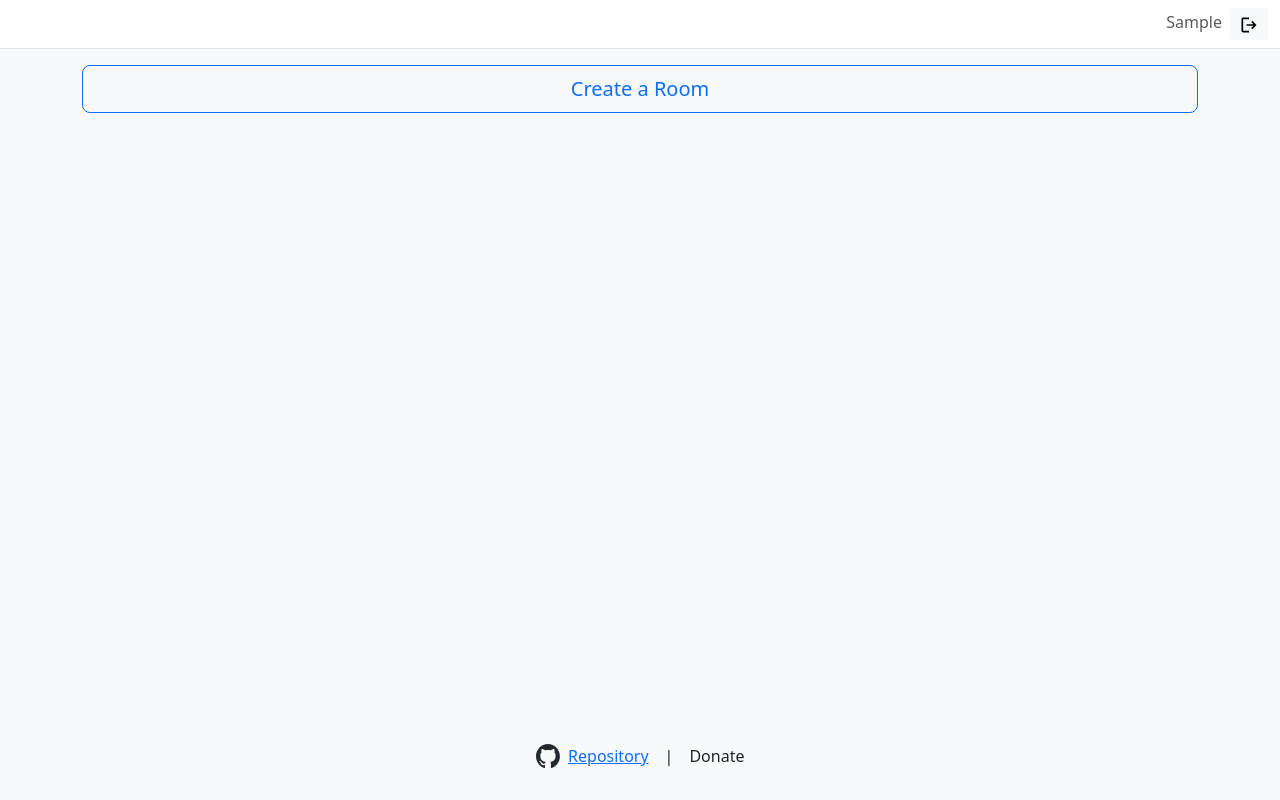
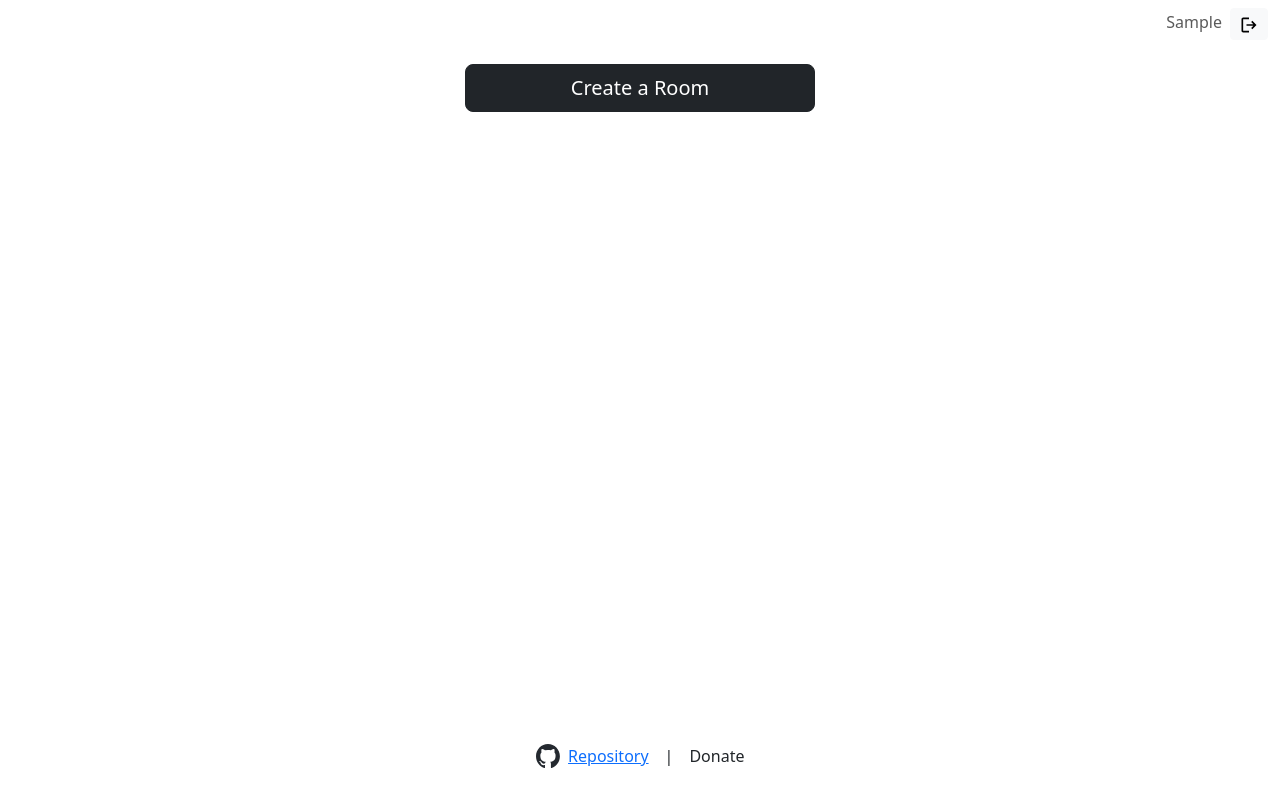
Before and after one commit to ricardodecarvalho/planning-poker, a React (Vite) app: page / in a window 1280 px wide. Built offline with nearby package versions, Linux system fonts and the light colour scheme; no server answers; sample sign-in values are in the browser's storage.

Commit message:
feat: Navbar with white color

```diff
--- a/src/App.tsx
+++ b/src/App.tsx
@@ -6,11 +6,7 @@ import { ToastContainer } from "react-toastify";
 import AppRouter from "./components/AppRouter";
 import Footer from "./components/Footer";
 
-const GlobalStyle = createGlobalStyle`
-  body {
-    background-color: #f8f9fa;
-  }
-`;
+const GlobalStyle = createGlobalStyle``;
 
 function App() {
   return (
--- a/src/components/Navbar.tsx
+++ b/src/components/Navbar.tsx
@@ -26,7 +26,7 @@ const Navbar = () => {
   }, []);
 
   return (
-    <nav className="navbar sticky-top bg-white border-bottom">
+    <nav className="navbar sticky-top bg-white">
       <div className="container-fluid">
         <span className="navbar-brand mb-0 h1">
           {logoUrl && (
--- a/src/components/Room.tsx
+++ b/src/components/Room.tsx
@@ -1,6 +1,14 @@
 import { addDoc, collection } from "firebase/firestore";
 import { auth, firestore } from "../firebase";
 import { useNavigate } from "react-router-dom";
+import styled from "styled-components";
+
+const CreateRoomButton = styled.button`
+  width: 100%;
+
+  @media (min-width: 768px) {
+    max-width: 350px;
+`;
 
 const Room = () => {
   const navigate = useNavigate();
@@ -29,10 +37,10 @@ const Room = () => {
   };
   return (
     <div className="container">
-      <div className="mt-3 d-flex flex-column justify-content-center gap-3">
-        <button onClick={createRoom} className="btn btn-outline-primary btn-lg">
+      <div className="mt-3 d-flex flex-column align-items-center justify-content-center gap-3">
+        <CreateRoomButton onClick={createRoom} className="btn btn-dark btn-lg">
           Create a Room
-        </button>
+        </CreateRoomButton>
       </div>
     </div>
   );
--- a/src/components/Share.tsx
+++ b/src/components/Share.tsx
@@ -10,9 +10,7 @@ const Share = ({ roomId }: { roomId: string | undefined }) => {
   }
 
   return (
-    <nav className="navbar bg-body-tertiary">
-      <div className="container d-flex justify-content-end">
-        <div className="d-flex gap-2">
+    <div className="d-flex justify-content-end gap-2">
       <span className="navbar-text">
         Copy and share this link with your friends
       </span>
@@ -37,8 +35,6 @@ const Share = ({ roomId }: { roomId: string | undefined }) => {
         )}
       </button>
     </div>
-      </div>
-    </nav>
   );
 };
 
```
Lines whose indentation alone changed are shown as unchanged.
